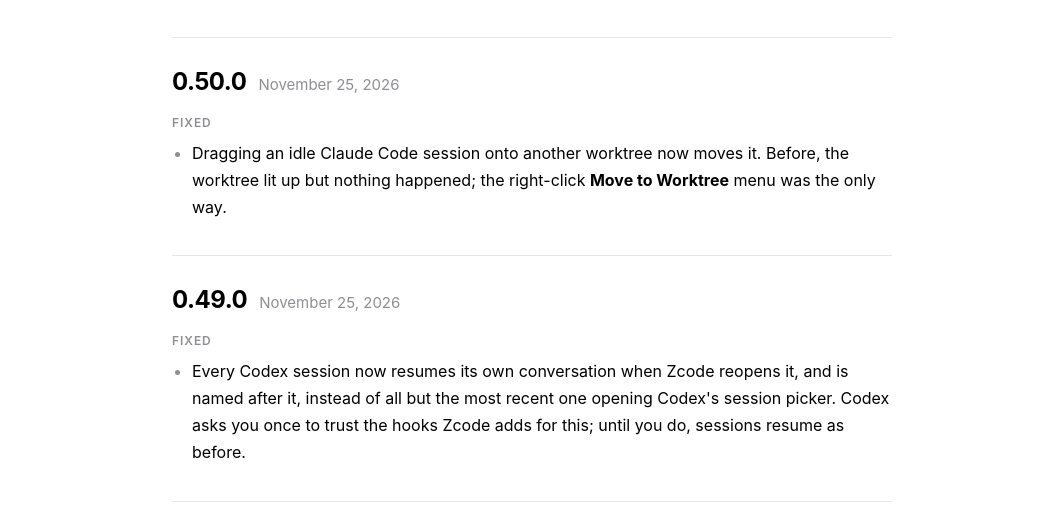
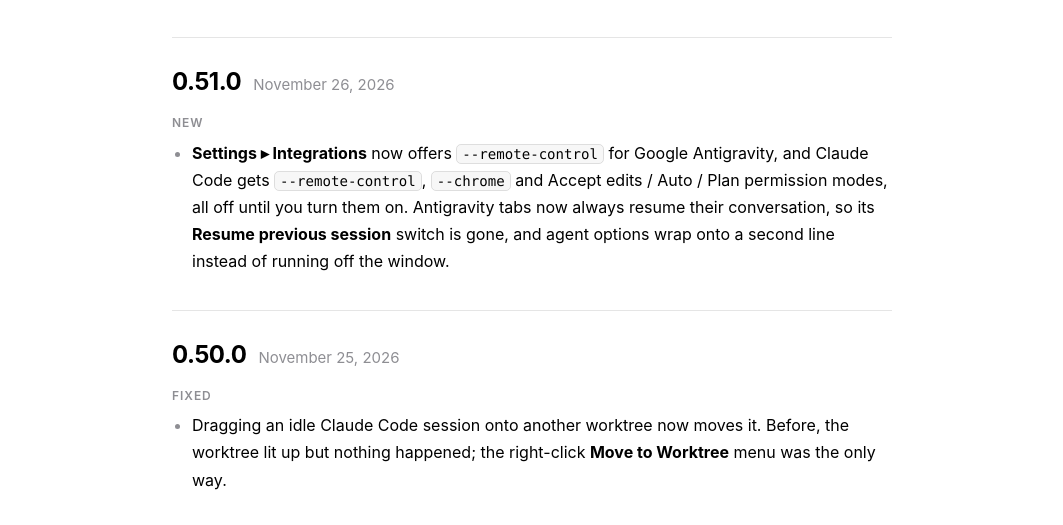
Before and after one commit to hayek/XcodeNeoPage, a plain HTML site: page changelog.html in a window 1280 px wide. Shown: the part 213-738 px from the top of the page, without its empty margins (108-1171 px from the left). Drawn offline with Linux system fonts and the light colour scheme.

Commit message:
Changelog: Zcode 0.51.0

```diff
--- a/changelog.html
+++ b/changelog.html
@@ -76,6 +76,13 @@
         <p class="changelog-back"><a href="index.html">&larr; Zcode</a></p>
         <h1>Changelog</h1>
         <p class="changelog-intro">What's new in every version of Zcode. The app shows the changes since your version when an update is ready.</p>
+<section id="v0.51.0">
+<h2><a href="#v0.51.0">0.51.0</a> <time datetime="2026-11-26">November 26, 2026</time></h2>
+<h3 class="kind-new">New</h3>
+<ul>
+<li><strong>Settings ▸ Integrations</strong> now offers <code>--remote-control</code> for Google Antigravity, and Claude Code gets <code>--remote-control</code>, <code>--chrome</code> and Accept edits / Auto / Plan permission modes, all off until you turn them on. Antigravity tabs now always resume their conversation, so its <strong>Resume previous session</strong> switch is gone, and agent options wrap onto a second line instead of running off the window.</li>
+</ul>
+</section>
 <section id="v0.50.0">
 <h2><a href="#v0.50.0">0.50.0</a> <time datetime="2026-11-25">November 25, 2026</time></h2>
 <h3 class="kind-fixed">Fixed</h3>
```
Also changed, not shown: changelog.json (+10 -0 lines).
